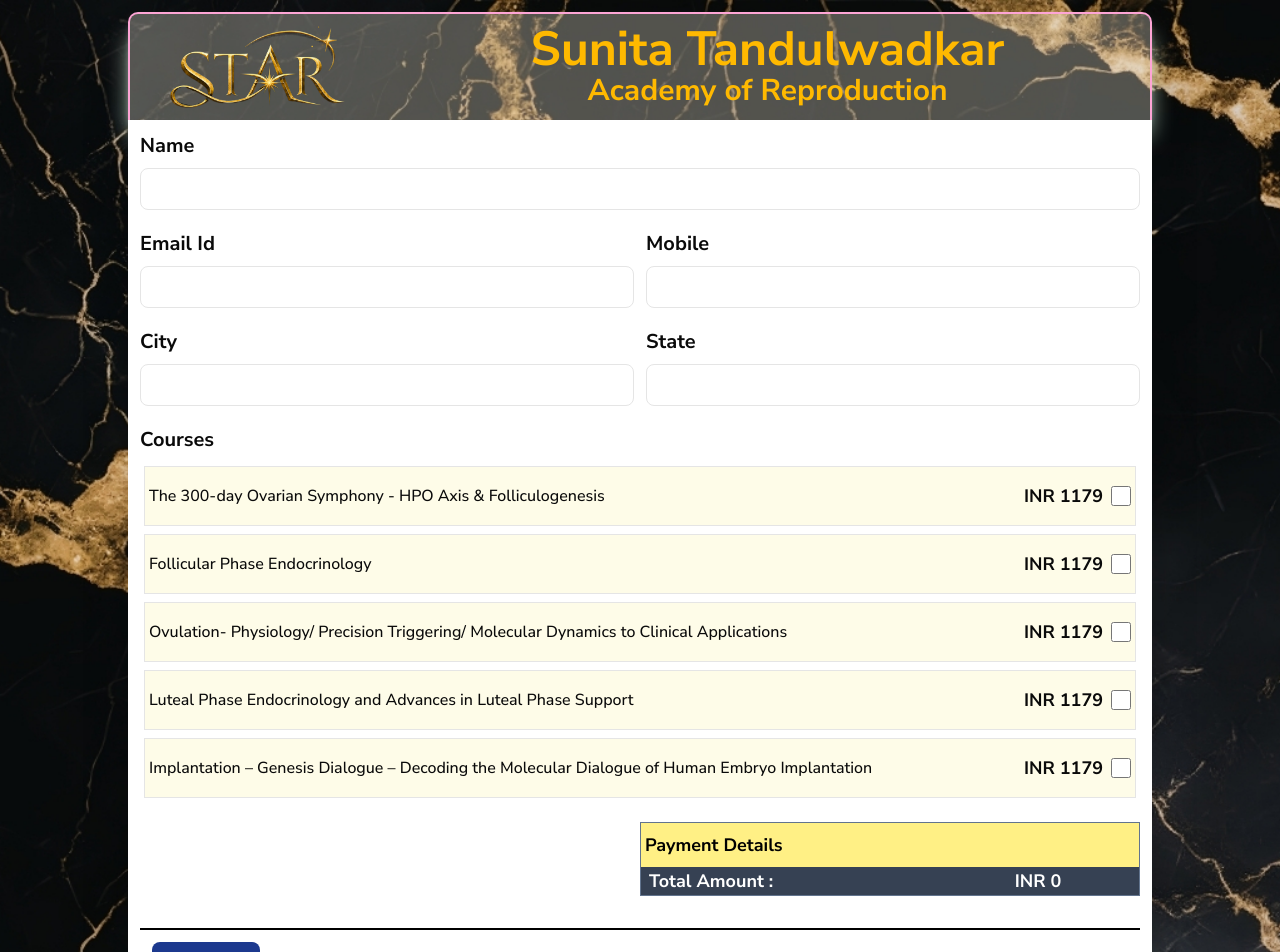
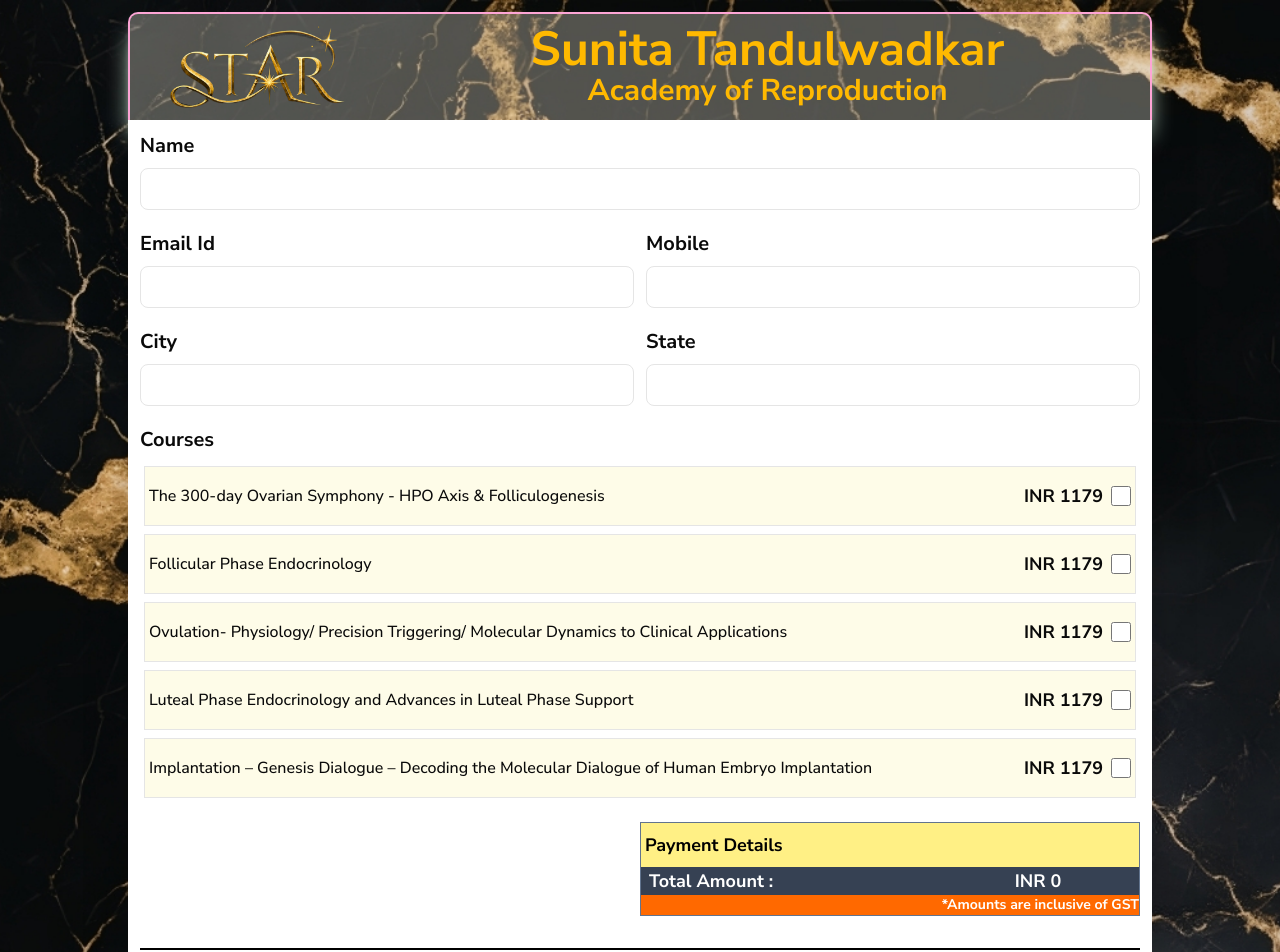
Before and after one commit to sanjay0829/starreg, a Next.js app: page / in a window 1280 px wide. Shown: the top 952 px of the page. Built offline with nearby package versions, Linux system fonts and the light colour scheme.

Commit message:
Bulk users

```diff
--- a/src/app/page.tsx
+++ b/src/app/page.tsx
@@ -336,9 +336,9 @@
                       <tr>
                         <td
                           colSpan={2}
-                          className="bg-orange-500 text-right hidden text-white text-sm"
+                          className="bg-orange-500 text-right  text-white text-sm"
                         >
-                          *Bank Convenience Fee will be extra
+                          *Amounts are inclusive of GST
                         </td>
                       </tr>
                     </tbody>
```
